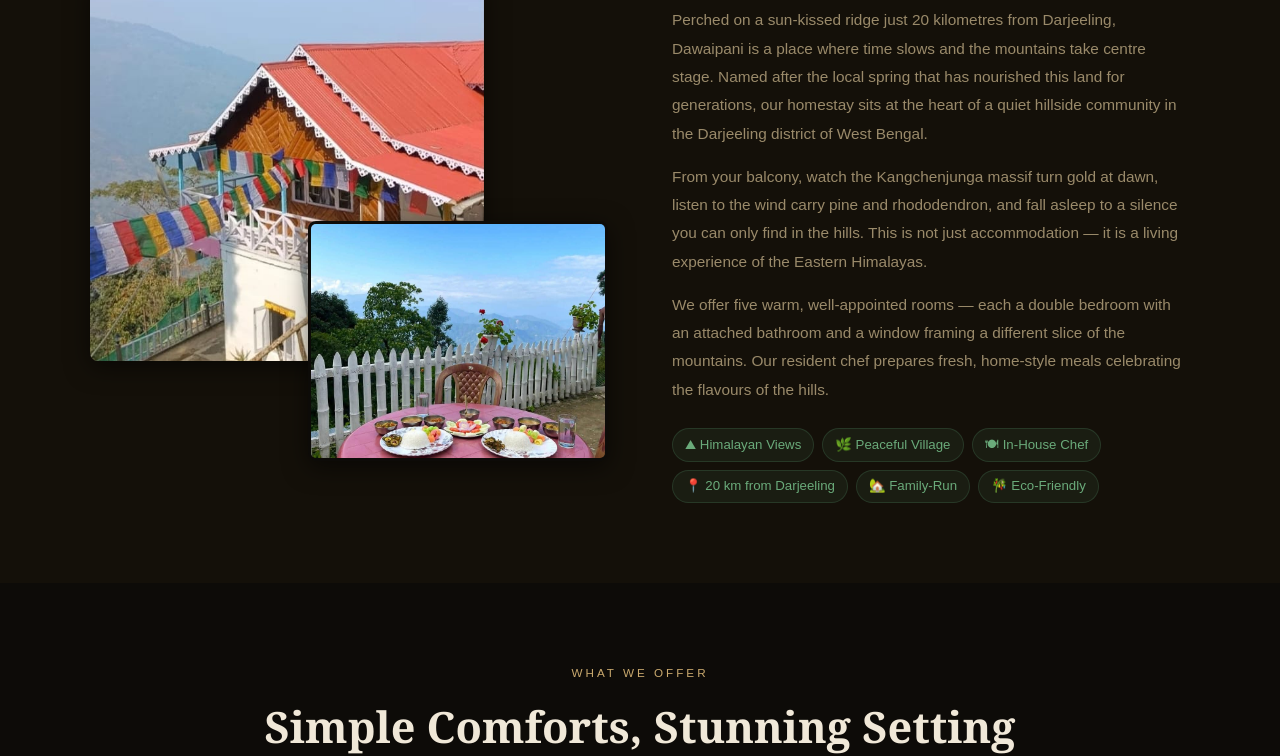
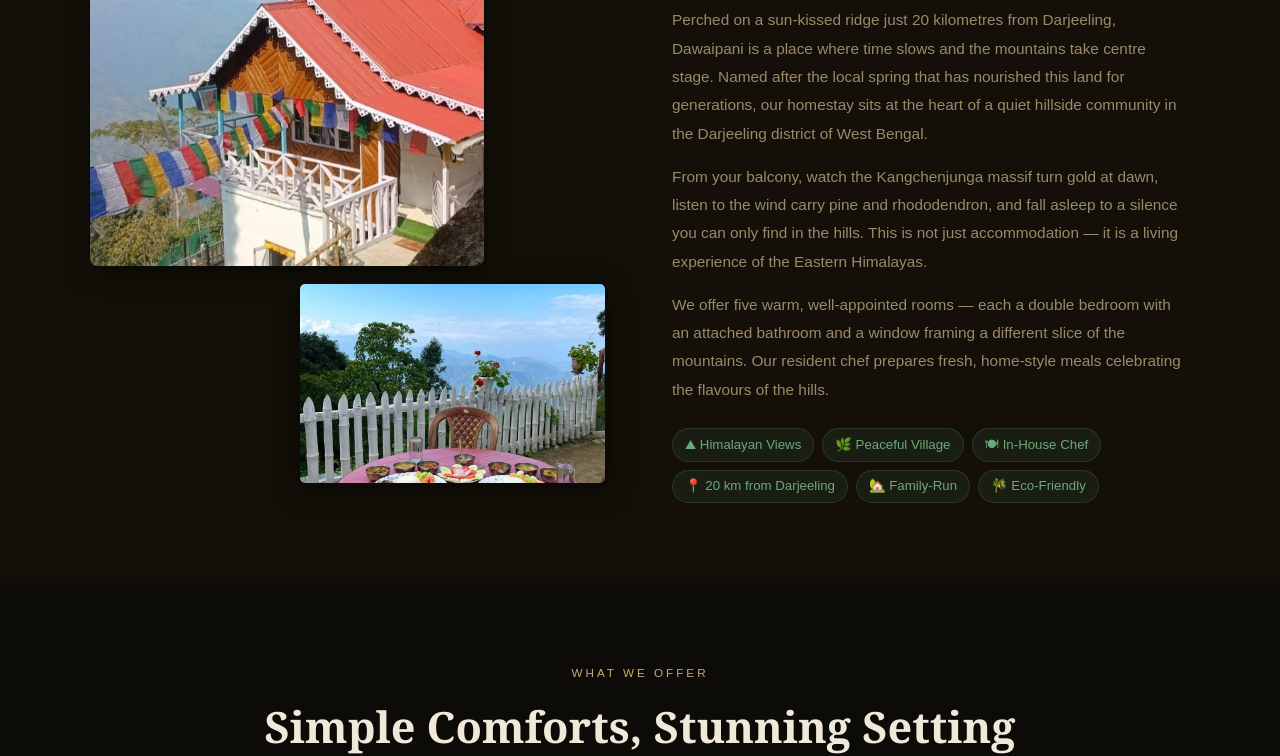
Before and after one commit to Priyanka-Mondal/dawaipani-homestay, a plain HTML site: page index.html in a window 1280 px wide. Shown: the part 1096-1852 px from the top of the page. Drawn offline with Linux system fonts and the light colour scheme.

Commit message:
Fix about section image overlap and improve booking error messages

```diff
--- a/css/style.css
+++ b/css/style.css
@@ -273,16 +273,16 @@ section { padding: 5rem 2rem; }
   margin: 0 auto;
   align-items: center;
 }
-.about-image-stack { position: relative; height: 480px; }
+.about-image-stack { position: relative; height: 530px; }
 .about-img-main {
-  width: 76%; height: 380px;
+  width: 76%; height: 310px;
   object-fit: cover;
   border-radius: 8px;
   position: absolute; top: 0; left: 0;
   box-shadow: var(--shadow);
 }
 .about-img-secondary {
-  width: 58%; height: 240px;
+  width: 60%; height: 205px;
   object-fit: cover;
   border-radius: 8px;
   position: absolute; bottom: 0; right: 0;
```
